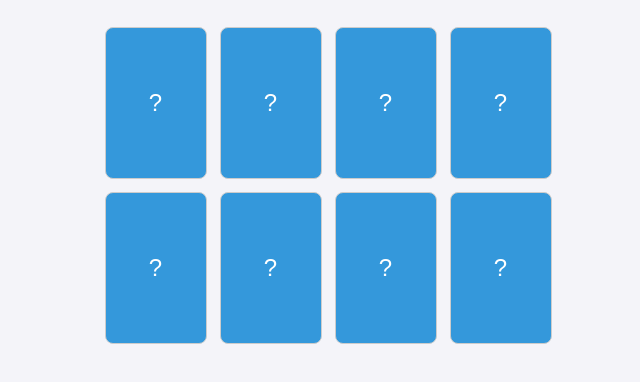
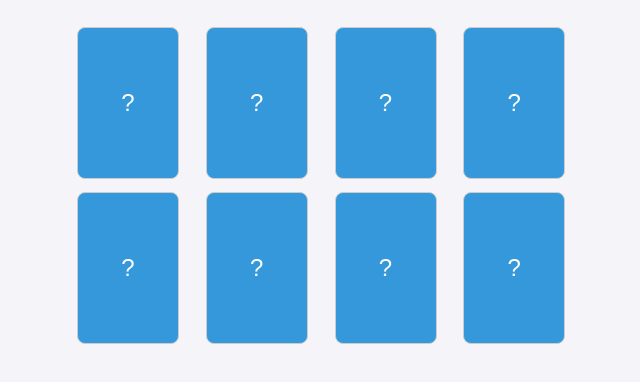
Before and after one commit to generaloriginal/lessonlearning, a plain HTML site: page b542992723c846e598c11b0264f876d9/index.html in a window 1280 px wide. Shown: the part 60-442 px from the top of the page, without its empty margins (313-953 px from the left). Drawn offline with Linux system fonts and the light colour scheme.

```diff
--- a/b542992723c846e598c11b0264f876d9/styles.css
+++ b/b542992723c846e598c11b0264f876d9/styles.css
@@ -11,11 +11,14 @@ body {
 
   .game-board {
     display: grid;
-    grid-template-columns: repeat(4, 100px);
+    grid-template-columns: repeat(auto-fill, minmax(100px, 1fr)); /* Flexible grid */
     grid-gap: 15px;
     justify-content: center;
     margin-top: 30px;
-  }
+    max-width: 500px; /* Optional: Limit the grid width */
+    margin-left: auto; /* Center align */
+    margin-right: auto; /* Center align */
+}
 
   .card {
     width: 100px;
```
